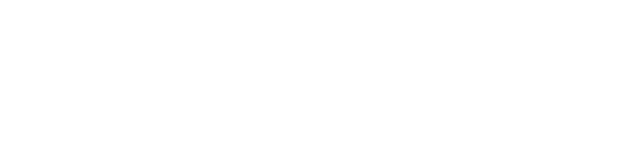
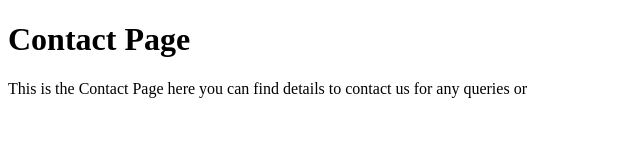
Before and after one commit to John-tud/campus, a plain HTML site: page Contact.html in a window 1280 px wide. Shown: the whole page, without its empty margins (0-640 px from the left). Drawn offline with Linux system fonts and the light colour scheme.

Commit message:
Update Contact.html

```diff
--- a/Contact.html
+++ b/Contact.html
@@ -3,4 +3,8 @@
   <head>
     <title>Contact Page</title>
   </head>
+  <body>
+    <h1>Contact Page</h1>
+    <p>This is the Contact Page here you can find details to contact us for any queries or </p>
+  </body>
 </html>
```
